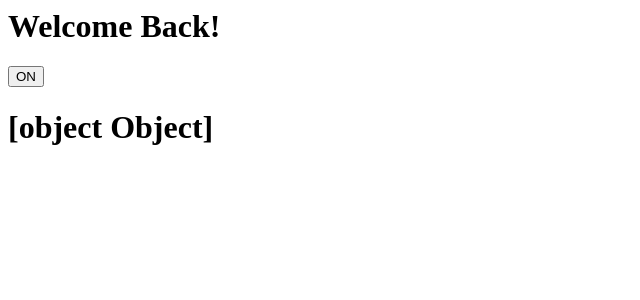
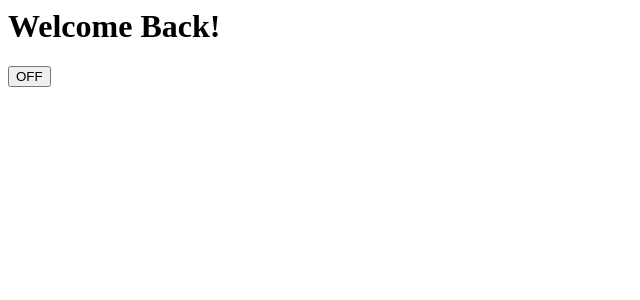
Before and after one commit to AdilKhn/hello-react, a React (Create React App) app: page / in a window 1280 px wide. Shown: the top 300 px of the page, without its empty margins (0-640 px from the left). Built offline with nearby package versions, Linux system fonts and the light colour scheme.

Commit message:
Cleans up Output

```diff
--- a/src/components/MyButton.js
+++ b/src/components/MyButton.js
@@ -12,7 +12,7 @@ function RemoteData(props) {
 export default class MyButton extends React.Component{
   constructor(props) {
     super(props);
-    this.state = {isToggleOn: true, netData: {}};
+    this.state = {isToggleOn: false, netData: ""};
     this.handleClick = this.handleClick.bind(this);
     this.handleNetData = this.handleNetData.bind(this);
   }
@@ -35,7 +35,7 @@ export default class MyButton extends React.Component{
     Utils.getUrlData(this.handleNetData);
     this.setState(pState => ({
       isToggleOn: !pState.isToggleOn,
-      netData: {}
+      netData: ""
     }));
 
   }
@@ -49,7 +49,7 @@ export default class MyButton extends React.Component{
         <button onClick={this.handleClick}>
           {this.state.isToggleOn ? 'ON' : 'OFF'}
         </button>
-        <RemoteData remoteData={this.state.netData.toString()}/>
+        <RemoteData remoteData={this.state.netData}/>
       </div>
     );
   }
```
